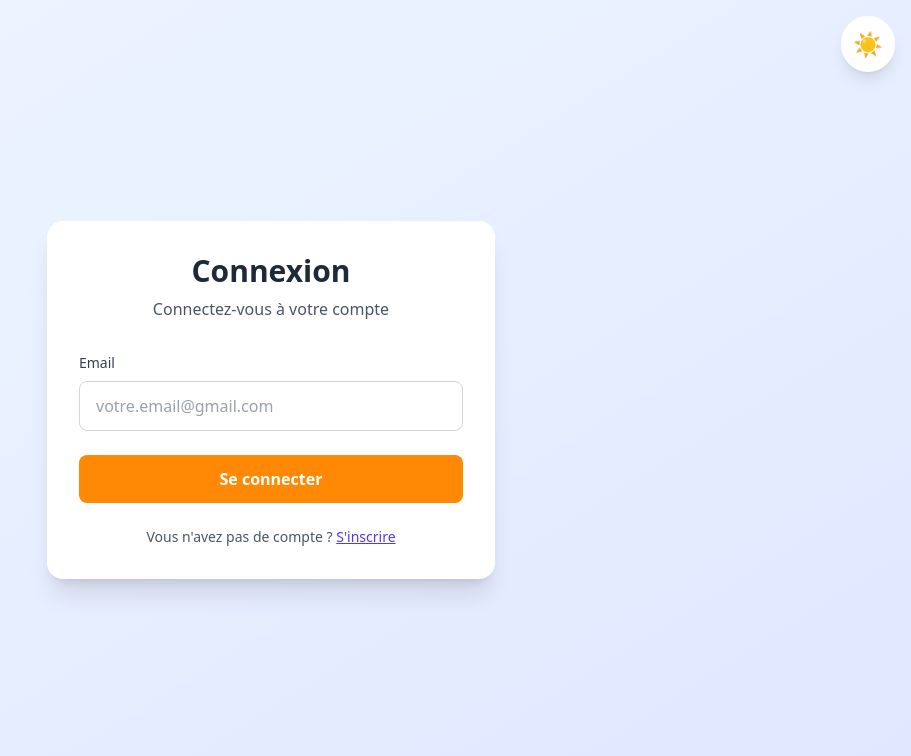
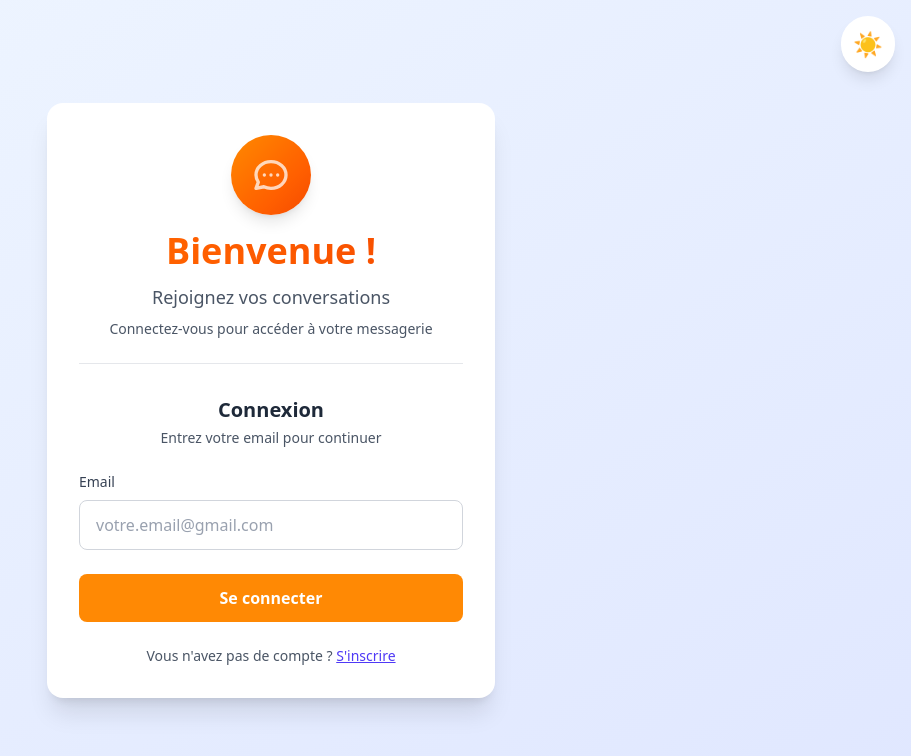
Before and after one commit to sekongo05/projet_messagerie, a React (Vite) app: page / in a window 1280 px wide. Shown: the top 756 px of the page, without its empty margins (369-1280 px from the left). Built offline with nearby package versions, Linux system fonts and the light colour scheme.

Commit message:
ajout de message de bien dans login

```diff
--- a/src/Pages/Chat.tsx
+++ b/src/Pages/Chat.tsx
@@ -154,55 +154,84 @@ const Chat = ({ onNavigateToProfile }: ChatProps = {}) => {
     <div className={`h-screen flex  ${bgColor}`}>
       {/* Sidebar - Liste des conversations */}
       <div className={`w-120 border-r ${borderColor} flex flex-col ${theme === 'dark' ? 'bg-gray-800' : 'bg-white'}`}>
-        <div className={`p-3 border-4 ${borderColor}  flex flex-col gap-2 items-center justify-between`}>
-          <div className=' w-full justify-between flex border-red-900'>
-            <h2 className={`text-[40px]  font-bold ${theme === 'dark' ? 'text-white' : 'text-gray-900'}`}>
+        {/* En-tête avec titre et actions */}
+        <div className={`px-4 py-3 border-b ${borderColor} ${theme === 'dark' ? 'bg-gray-800' : 'bg-white'}`}>
+          <div className='flex items-center justify-between mb-3'>
+            <h2 className={`text-2xl font-semibold ${theme === 'dark' ? 'text-white' : 'text-gray-900'}`}>
               Discussions
             </h2>
-            <div>
-                <button  className={`p-2 rounded-lg transition-colors ${
-                  theme === 'dark' ? 'text-gray-400 hover:bg-gray-700 hover:text-white' : 'text-gray-600 hover:bg-gray-100 hover:text-gray-900'}`}>  <CgExport className='w-8 h-10' />
+            <div className="flex items-center gap-2">
+              <button
+                className={`p-2 rounded-lg transition-colors ${
+                  theme === 'dark'
+                    ? 'text-gray-400 hover:bg-gray-700 hover:text-white'
+                    : 'text-gray-600 hover:bg-gray-100 hover:text-gray-900'
+                }`}
+                title="Exporter"
+              >
+                <CgExport className='w-5 h-5' />
+              </button>
+              {onNavigateToProfile && (
+                <button
+                  onClick={onNavigateToProfile}
+                  className={`p-2 rounded-lg transition-colors ${
+                    theme === 'dark'
+                      ? 'text-gray-400 hover:bg-gray-700 hover:text-white'
+                      : 'text-gray-600 hover:bg-gray-100 hover:text-gray-900'
+                  }`}
+                  title="Voir mon profil"
+                >
+                  <CgProfile className='w-5 h-5' />
                 </button>
-                {onNavigateToProfile && (
-                <button onClick={onNavigateToProfile} className={`p-2 rounded-lg transition-colors ${
-                  theme === 'dark' ? 'text-gray-400 hover:bg-gray-700 hover:text-white'   : 'text-gray-600 hover:bg-gray-100 hover:text-gray-900'}`}
-                  title="Voir mon profil"> <CgProfile className='w-8 h-10' />
-                </button> )}
+              )}
             </div>
           </div>
-          <div className='h-10 b w-full flex items-center text-xl font-bold justify-center gap-8'>
+
+          {/* Onglets style WhatsApp */}
+          <div className='flex items-center gap-1'>
             <div
-              className={`cursor-pointer transition-colors ${
+              className={`px-4 py-2 rounded-lg cursor-pointer transition-all text-sm font-medium ${
                 activeTab === 'prive'
-                  ? theme === 'dark' ? 'text-orange-400 border-b-2 border-orange-400' : 'text-orange-500 border-b-2 border-orange-500'
-                  : theme === 'dark' ? 'text-gray-400 hover:text-gray-300' : 'text-gray-600 hover:text-gray-900'
+                  ? theme === 'dark'
+                    ? 'bg-gray-700 text-orange-400'
+                    : 'bg-gray-100 text-orange-500'
+                  : theme === 'dark'
+                    ? 'text-gray-400 hover:text-gray-300 hover:bg-gray-700/50'
+                    : 'text-gray-600 hover:text-gray-900 hover:bg-gray-50'
               }`}
               onClick={() => setActiveTab('prive')}
             >
               Privé
             </div>
             <div
-              className={`cursor-pointer transition-colors ${
+              className={`px-4 py-2 rounded-lg cursor-pointer transition-all text-sm font-medium ${
                 activeTab === 'groupe'
-                  ? theme === 'dark' ? 'text-orange-400 border-b-2 border-orange-400' : 'text-orange-500 border-b-2 border-orange-500'
-                  : theme === 'dark' ? 'text-gray-400 hover:text-gray-300' : 'text-gray-600 hover:text-gray-900'
+                  ? theme === 'dark'
+                    ? 'bg-gray-700 text-orange-400'
+                    : 'bg-gray-100 text-orange-500'
+                  : theme === 'dark'
+                    ? 'text-gray-400 hover:text-gray-300 hover:bg-gray-700/50'
+                    : 'text-gray-600 hover:text-gray-900 hover:bg-gray-50'
               }`}
               onClick={() => setActiveTab('groupe')}
             >
               Groupe
             </div>
             <div
-              className={`cursor-pointer transition-colors ${
+              className={`px-4 py-2 rounded-lg cursor-pointer transition-all text-sm font-medium ml-auto ${
                 activeTab === 'contacts'
-                  ? theme === 'dark' ? 'text-orange-400 border-b-2 border-orange-400' : 'text-orange-500 border-b-2 border-orange-500'
-                  : theme === 'dark' ? 'text-gray-400 hover:text-gray-300' : 'text-gray-600 hover:text-gray-900'
+                  ? theme === 'dark'
+                    ? 'bg-gray-700 text-orange-400'
+                    : 'bg-gray-100 text-orange-500'
+                  : theme === 'dark'
+                    ? 'text-gray-400 hover:text-gray-300 hover:bg-gray-700/50'
+                    : 'text-gray-600 hover:text-gray-900 hover:bg-gray-50'
               }`}
               onClick={() => setActiveTab('contacts')}
             >
               Contacts
             </div>
           </div>
-
         </div>
 
 
--- a/src/Pages/Login.tsx
+++ b/src/Pages/Login.tsx
@@ -88,9 +88,51 @@ const Login = ({ onNavigateToRegister, onLoginSuccess, theme = 'light' }: LoginP
   return (
     <div className={`min-h-screen flex items-center justify-center ${bgGradient} px-4`}>
       <div className={`max-w-md w-full ${cardBg} rounded-2xl shadow-xl p-8 transition-colors duration-300`}>
-        <div className="text-center mb-8">
-          <h1 className={`text-3xl font-bold ${textPrimary} mb-2`}>Connexion</h1>
-          <p className={textSecondary}>Connectez-vous à votre compte</p>
+        {/* Message de bienvenue esthétique */}
+        <div className={`text-center mb-8 pb-6 border-b ${theme === 'light' ? 'border-gray-200' : 'border-gray-700'}`}>
+          {/* Icône de chat avec animation */}
+          <div className={`inline-flex items-center justify-center w-20 h-20 rounded-full mb-4 shadow-lg ${
+            theme === 'light'
+              ? 'bg-gradient-to-br from-orange-400 via-orange-500 to-orange-600'
+              : 'bg-gradient-to-br from-orange-500 via-orange-600 to-orange-700'
+          }`}>
+            <svg
+              className="w-10 h-10 text-white animate-pulse"
+              fill="none"
+              stroke="currentColor"
+              viewBox="0 0 24 24"
+            >
+              <path
+                strokeLinecap="round"
+                strokeLinejoin="round"
+                strokeWidth={2}
+                d="M8 12h.01M12 12h.01M16 12h.01M21 12c0 4.418-4.03 8-9 8a9.863 9.863 0 01-4.255-.949L3 20l1.395-3.72C3.512 15.042 3 13.574 3 12c0-4.418 4.03-8 9-8s9 3.582 9 8z"
+              />
+            </svg>
+          </div>
+
+          {/* Titre de bienvenue */}
+          <h1 className={`text-4xl font-bold mb-3 ${
+            theme === 'light'
+              ? 'bg-gradient-to-r from-orange-500 to-orange-600 bg-clip-text text-transparent'
+              : 'text-orange-400'
+          }`}>
+            Bienvenue !
+          </h1>
+
+          {/* Sous-titre */}
+          <p className={`${textSecondary} text-lg font-medium mb-2`}>
+            Rejoignez vos conversations
+          </p>
+          <p className={`${textSecondary} text-sm`}>
+            Connectez-vous pour accéder à votre messagerie
+          </p>
+        </div>
+
+        {/* Section connexion */}
+        <div className="text-center mb-6">
+          <h2 className={`text-xl font-semibold ${textPrimary} mb-1`}>Connexion</h2>
+          <p className={`${textSecondary} text-sm`}>Entrez votre email pour continuer</p>
         </div>
 
         <form onSubmit={handleSubmit} className="space-y-6">
```
